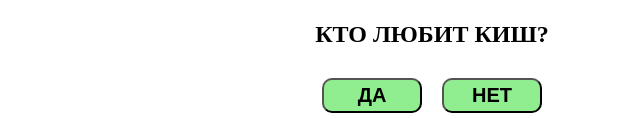
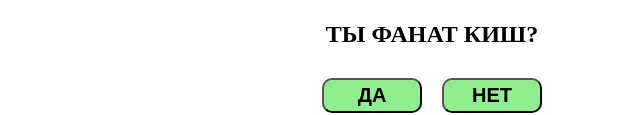
Before and after one commit to Bohodir1982/korolishut, a plain HTML site: page index.html in a window 1280 px wide. Shown: the part 308-423 px from the top of the page, without its empty margins (640-1280 px from the left). Drawn offline with Linux system fonts and the light colour scheme.

Commit message:
index.html
ИЗМЕНИЛ ВОПРОС

```diff
--- a/index.html
+++ b/index.html
@@ -11,7 +11,7 @@
 
     <div class="container">
         <img id="photo" src="https://media1.tenor.com/m/KSbObDUgtf0AAAAd/%D0%BA%D0%B8%D1%88-crbkish.gif">
-        <p id="question">КТО ЛЮБИТ КИШ?</p>
+        <p id="question">ТЫ ФАНАТ КИШ?</p>
 
         <div class="buttons">
             <button id="yes" onclick="yes()">ДА</button>
```
